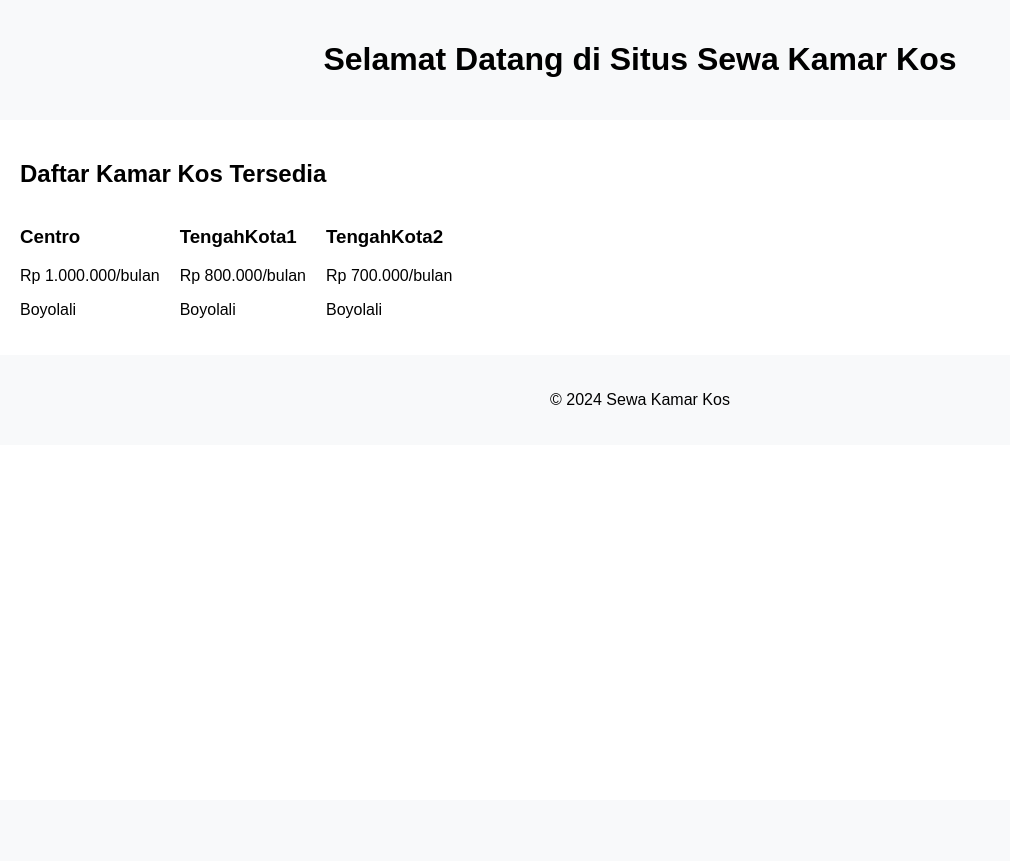
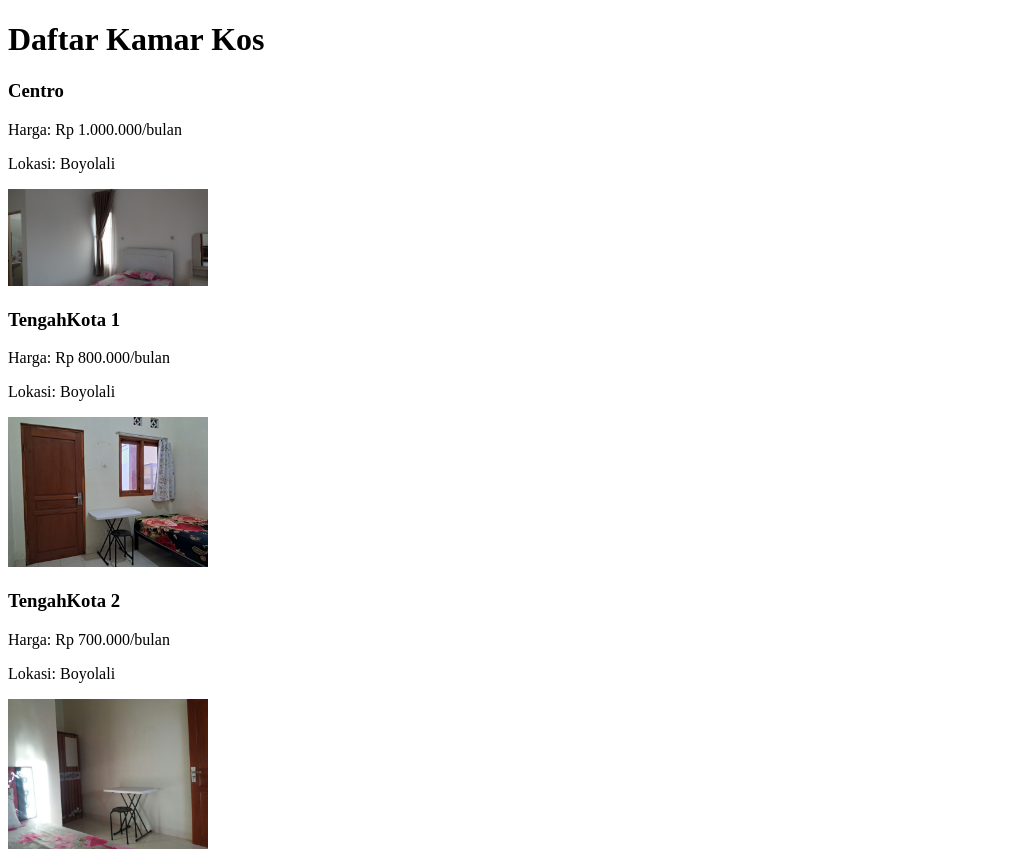
Before and after one commit to WawanByl/SewaKamarKos, a Flask app: page / in a window 1280 px wide. Shown: the whole page, without its empty margins (0-1010 px from the left). Before the commit the page ends 405 px from the top, so only its background shows below. Run offline with Flask 3, Linux system fonts and the light colour scheme.

Commit message:
Add photos for each room

```diff
--- a/app.py
+++ b/app.py
@@ -5,16 +5,14 @@ app = Flask(__name__)
 
 @app.route('/')
 def home():
-    # Data dummy kamar kos
+    # Data dummy kamar kos dengan foto
     kamar_list = [
-        {"nama": "Centro", "harga": "Rp 1.000.000/bulan", "lokasi": "Boyolali"},
-        {"nama": "TengahKota 1", "harga": "Rp 800.000/bulan", "lokasi": "Boyolali"},
-        {"nama": "TengahKota 2", "harga": "Rp 700.000/bulan", "lokasi": "Boyolali"},
+        {"nama": "Centro", "harga": "Rp 1.000.000/bulan", "lokasi": "Boyolali", "foto": "centro.jpg"},
+        {"nama": "TengahKota 1", "harga": "Rp 800.000/bulan", "lokasi": "Boyolali", "foto": "tengahkota1.jpg"},
+        {"nama": "TengahKota 2", "harga": "Rp 700.000/bulan", "lokasi": "Boyolali", "foto": "tengahkota2.jpg"},
     ]
     return render_template('index.html', kamar_list=kamar_list)
 
 if __name__ == "__main__":
-    # Menggunakan port yang ditentukan oleh Heroku, atau 5000 jika dijalankan secara lokal
     port = int(os.environ.get("PORT", 5000))
-    # Menggunakan host "0.0.0.0" agar aplikasi dapat diakses dari semua antarmuka
     app.run(host="0.0.0.0", port=port, debug=True)
--- a/templates/index.html
+++ b/templates/index.html
@@ -4,22 +4,19 @@
     <meta charset="UTF-8">
     <meta name="viewport" content="width=device-width, initial-scale=1.0">
     <title>Sewa Kamar Kos</title>
-    <link rel="stylesheet" href="{{ url_for('static', filename='style.css') }}">
-    <link rel="icon" href="{{ url_for('static', filename='favicon.png') }}" type="image/png">
 </head>
 <body>
-    <header>
-        <h1>Selamat Datang di Situs Sewa Kamar Kos</h1>
-    </header>
-    <main>
-        <h2>Daftar Kamar Kos Tersedia</h2>
-        <div id="kamar-list">
-            <!-- Tempat untuk menampilkan daftar kamar -->
+    <h1>Daftar Kamar Kos</h1>
+    <div id="kamar-list">
+        {% for kamar in kamar_list %}
+        <div class="kamar-item">
+            <h3>{{ kamar.nama }}</h3>
+            <p>Harga: {{ kamar.harga }}</p>
+            <p>Lokasi: {{ kamar.lokasi }}</p>
+            <!-- Menampilkan gambar untuk tiap kamar -->
+            <img src="{{ url_for('static', filename='images/' + kamar.foto) }}" alt="{{ kamar.nama }}" style="width:200px;height:auto;">
         </div>
-    </main>
-    <footer>
-        <p>&copy; 2024 Sewa Kamar Kos</p>
-    </footer>
-    <script src="{{ url_for('static', filename='app.js') }}"></script>
+        {% endfor %}
+    </div>
 </body>
 </html>
```
Also changed, not shown: static/images/centro.jpg (added), static/images/tengahkota1.jpg (added), static/images/tengahkota2.jpg (added).
